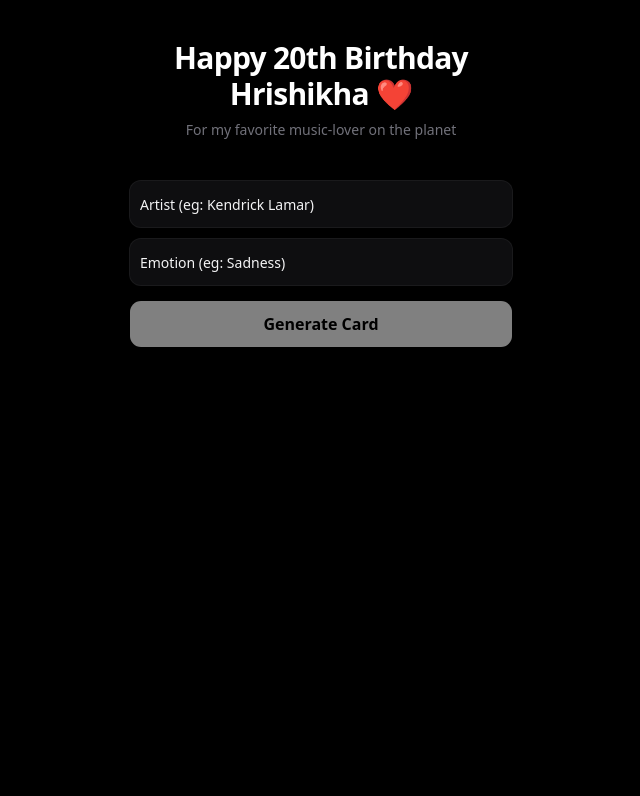
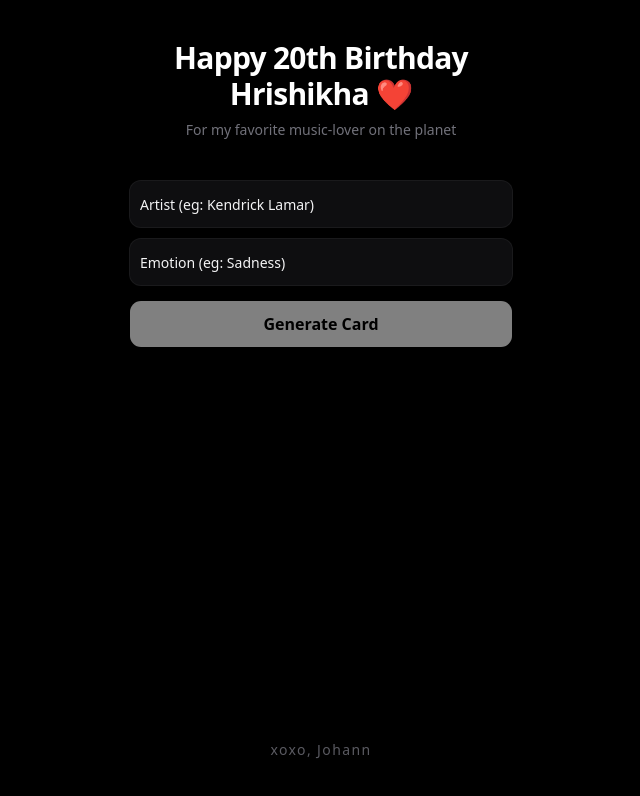
Before and after one commit to theflawlesserror/lyricard_frontend, a React app: page / in a window 1280 px wide. Shown: the top 796 px of the page, without its empty margins (319-959 px from the left). Built offline with nearby package versions, Linux system fonts and the light colour scheme; the HTML template or start-up script is replaced by a standard one.

Commit message:
upd: xoxo

```diff
--- a/src/App.jsx
+++ b/src/App.jsx
@@ -154,6 +154,11 @@ return (
           </div>
         )}
       </div>
+      <div className="mt-auto pt-8 z-10 text-center">
+        <p className="text-zinc-500 text-xs sm:text-sm font-medium tracking-widest opacity-80">
+          xoxo, Johann
+        </p>
+      </div>
     </div>
   );
 }
```
